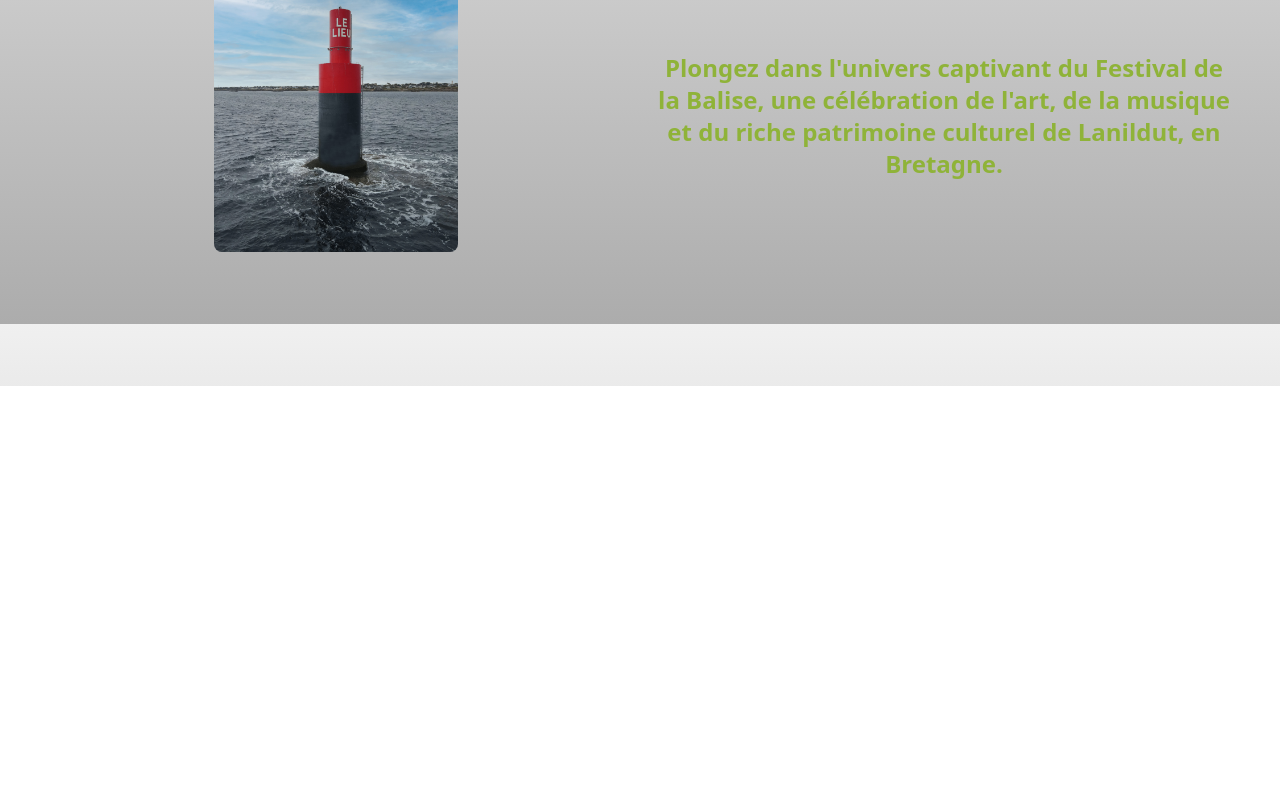
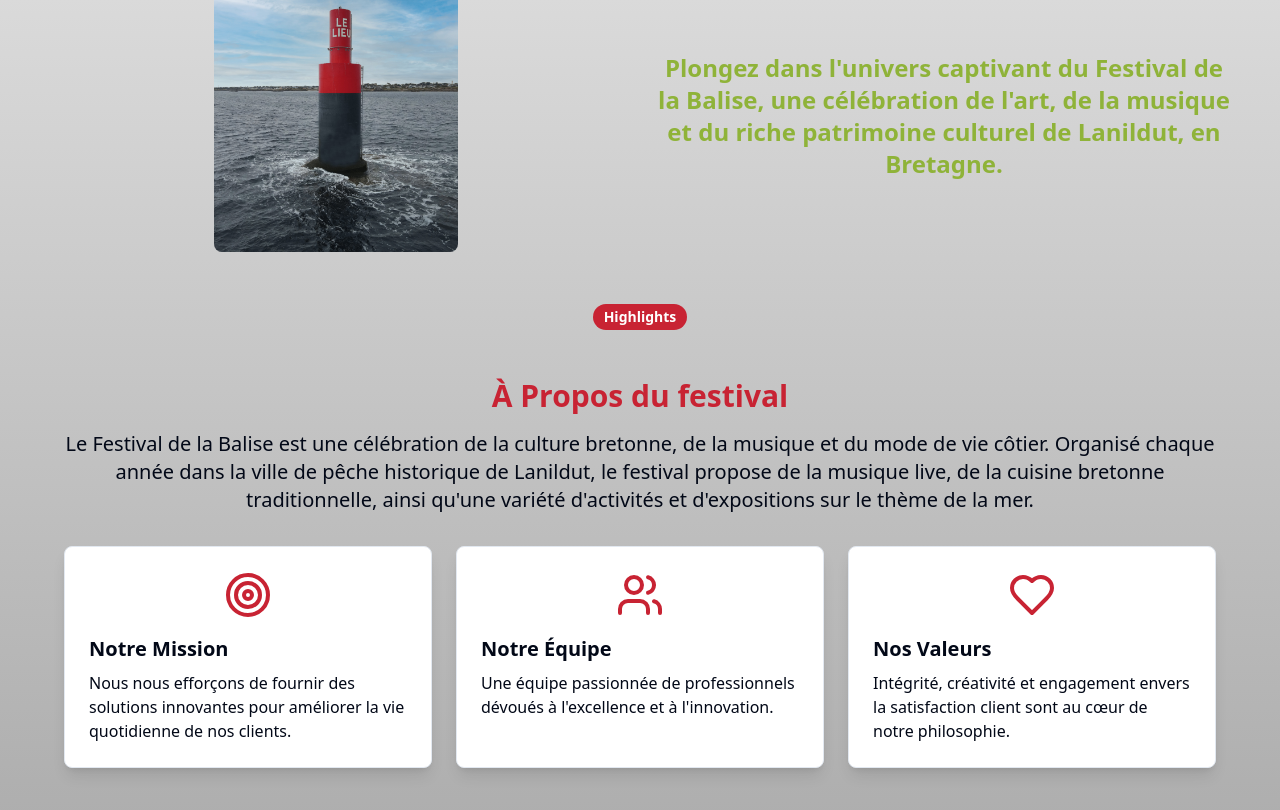
Before and after one commit to TugdualDek/festivaldelabalise, a Next.js app: page / in a window 1280 px wide. Shown: the part 414-1224 px from the top of the page. Before the commit the page ends 800 px from the top, so only its background shows below. Built offline with nearby package versions, Linux system fonts and the light colour scheme.

Commit message:
wip (about): init about component

```diff
--- a/src/app/page.tsx
+++ b/src/app/page.tsx
@@ -1,11 +1,25 @@
+import { CustomBadge } from "@/components/customBadge/CustomBadge.component";
 import Hero from "@/components/hero/Hero.component";
 import Navbar from "@/components/navbar/Navbar.component";
+import APropos from "@/components/aPropos/APropos.component";
 
 export default function IndexPage() {
   return (
     <section className="container grid items-center pb-8 pt-6 md:py-10">
       <Navbar />
-      <Hero />
+      <div id="">
+        <Hero />
+      </div>
+      <div id="a-propos">
+        <div className="flex justify-center mt-5">
+          <CustomBadge
+            text="Highlights"
+            color="var(--color-red)"
+            size="medium"
+          />
+        </div>
+        <APropos />
+      </div>
     </section>
   );
 }
--- /dev/null
+++ b/src/components/aPropos/APropos.component.tsx
@@ -0,0 +1,57 @@
+import React from "react";
+import { Card } from "@/components/ui/card";
+import { Target, Users, Heart } from "lucide-react";
+
+const About = () => {
+  return (
+    <section className="container mx-auto py-12">
+      <h2 className="text-3xl font-bold text-center mb-4 text-[var(--color-red)]">
+        À Propos du festival
+      </h2>
+      <p className="text-xl text-center mb-8">
+        Le Festival de la Balise est une célébration de la culture bretonne, de
+        la musique et du mode de vie côtier. Organisé chaque année dans la ville
+        de pêche historique de Lanildut, le festival propose de la musique live,
+        de la cuisine bretonne traditionnelle, ainsi qu'une variété d'activités
+        et d'expositions sur le thème de la mer.
+      </p>
+
+      <div className="grid grid-cols-1 md:grid-cols-3 gap-6">
+        <Card className="p-6 shadow-lg">
+          <div className="flex items-center justify-center mb-4">
+            <Target size={48} className="text-[var(--color-red)]" />
+          </div>
+          <h3 className="text-xl font-semibold mb-2">Notre Mission</h3>
+          <p>
+            Nous nous efforçons de fournir des solutions innovantes pour
+            améliorer la vie quotidienne de nos clients.
+          </p>
+        </Card>
+
+        <Card className="p-6 shadow-lg">
+          <div className="flex items-center justify-center mb-4">
+            <Users size={48} className="text-[var(--color-red)]" />
+          </div>
+          <h3 className="text-xl font-semibold mb-2">Notre Équipe</h3>
+          <p>
+            Une équipe passionnée de professionnels dévoués à l'excellence et à
+            l'innovation.
+          </p>
+        </Card>
+
+        <Card className="p-6 shadow-lg">
+          <div className="flex items-center justify-center mb-4">
+            <Heart size={48} className="text-[var(--color-red)]" />
+          </div>
+          <h3 className="text-xl font-semibold mb-2">Nos Valeurs</h3>
+          <p>
+            Intégrité, créativité et engagement envers la satisfaction client
+            sont au cœur de notre philosophie.
+          </p>
+        </Card>
+      </div>
+    </section>
+  );
+};
+
+export default About;
--- /dev/null
+++ b/src/components/customBadge/CustomBadge.component.tsx
@@ -0,0 +1,36 @@
+import React from "react";
+import { Badge as ShadcnBadge } from "@/components/ui/badge";
+import { cn } from "@/lib/utils";
+
+interface CustomBadgeProps {
+  color?: string;
+  text: string;
+  size?: "small" | "medium" | "large";
+}
+
+const CustomBadge: React.FC<CustomBadgeProps> = ({
+  color,
+  text,
+  size = "medium",
+}) => {
+  const sizeClasses = {
+    small: "text-xs px-2 py-0.5",
+    medium: "text-sm px-2.5 py-0.5",
+    large: "text-base px-3 py-1",
+  };
+
+  return (
+    <ShadcnBadge
+      style={{
+        backgroundColor: color,
+        width: "fit-content", // This ensures the badge only takes the width it needs
+        display: "inline-flex", // This helps with alignment
+      }}
+      className={cn("text-white", sizeClasses[size])}
+    >
+      {text}
+    </ShadcnBadge>
+  );
+};
+
+export { CustomBadge };
--- /dev/null
+++ b/src/components/ui/badge.tsx
@@ -0,0 +1,36 @@
+import * as React from "react"
+import { cva, type VariantProps } from "class-variance-authority"
+
+import { cn } from "@/lib/utils"
+
+const badgeVariants = cva(
+  "inline-flex items-center rounded-full border px-2.5 py-0.5 text-xs font-semibold transition-colors focus:outline-none focus:ring-2 focus:ring-ring focus:ring-offset-2",
+  {
+    variants: {
+      variant: {
+        default:
+          "border-transparent bg-primary text-primary-foreground hover:bg-primary/80",
+        secondary:
+          "border-transparent bg-secondary text-secondary-foreground hover:bg-secondary/80",
+        destructive:
+          "border-transparent bg-destructive text-destructive-foreground hover:bg-destructive/80",
+        outline: "text-foreground",
+      },
+    },
+    defaultVariants: {
+      variant: "default",
+    },
+  }
+)
+
+export interface BadgeProps
+  extends React.HTMLAttributes<HTMLDivElement>,
+    VariantProps<typeof badgeVariants> {}
+
+function Badge({ className, variant, ...props }: BadgeProps) {
+  return (
+    <div className={cn(badgeVariants({ variant }), className)} {...props} />
+  )
+}
+
+export { Badge, badgeVariants }
--- a/src/styles/globals.css
+++ b/src/styles/globals.css
@@ -63,11 +63,6 @@
   }
 }
 
-
-body {
-  padding-top: var(--navbar-height);
-}
-
 @layer base {
   * {
     @apply border-border;
@@ -76,3 +71,22 @@ body {
     @apply bg-background text-foreground;
   }
 }
+
+html {
+  scroll-behavior: smooth;
+}
+
+body {
+  padding-top: var(--navbar-height);
+  scroll-margin-top: 4rem;
+}
+
+[id] {
+  scroll-margin-top: 100px; /* Ajustez cette valeur selon la hauteur de votre navbar plus un espace supplémentaire */
+}
+
+@media (prefers-reduced-motion: reduce) {
+  html {
+    scroll-behavior: auto;
+  }
+}
```
